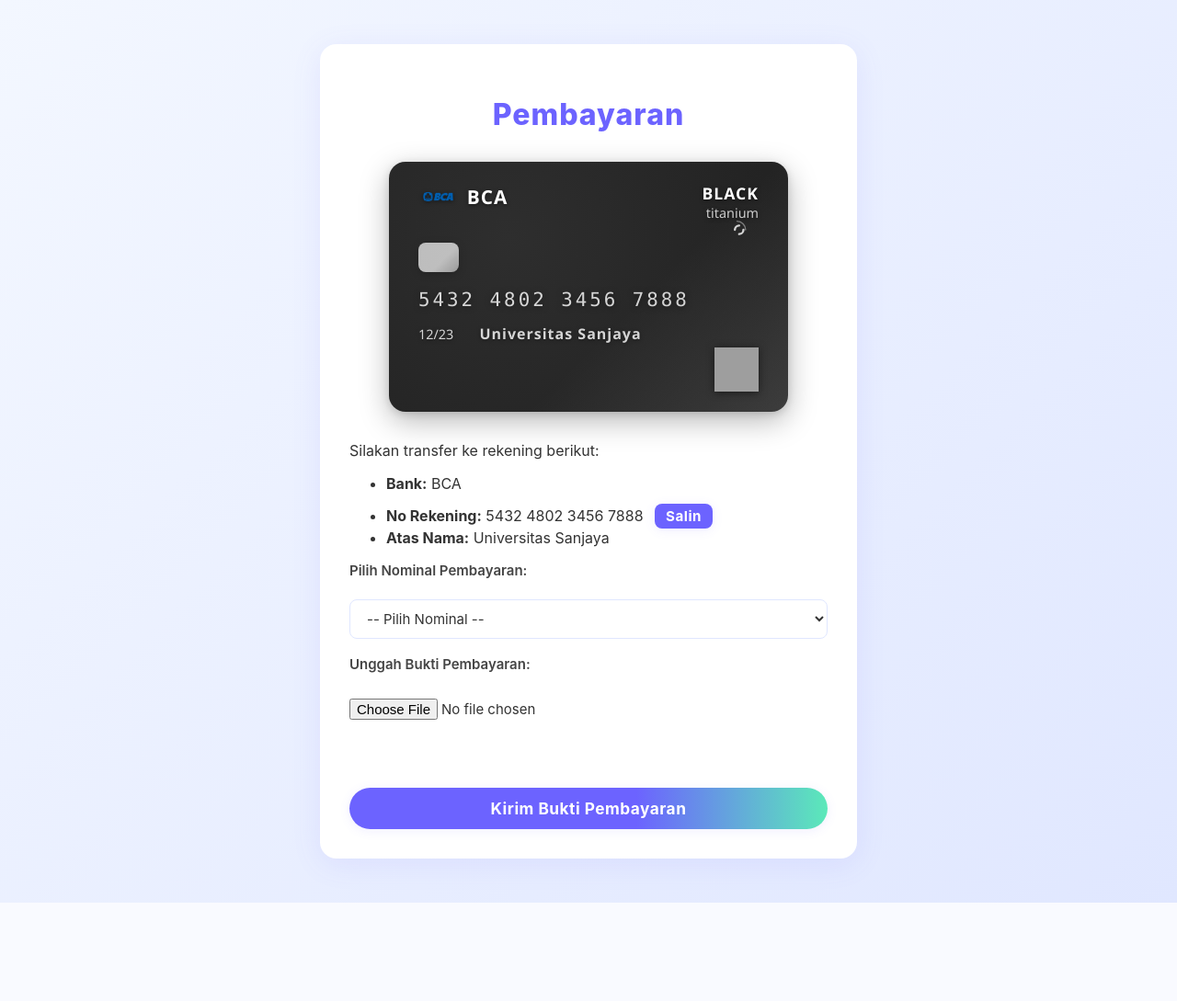
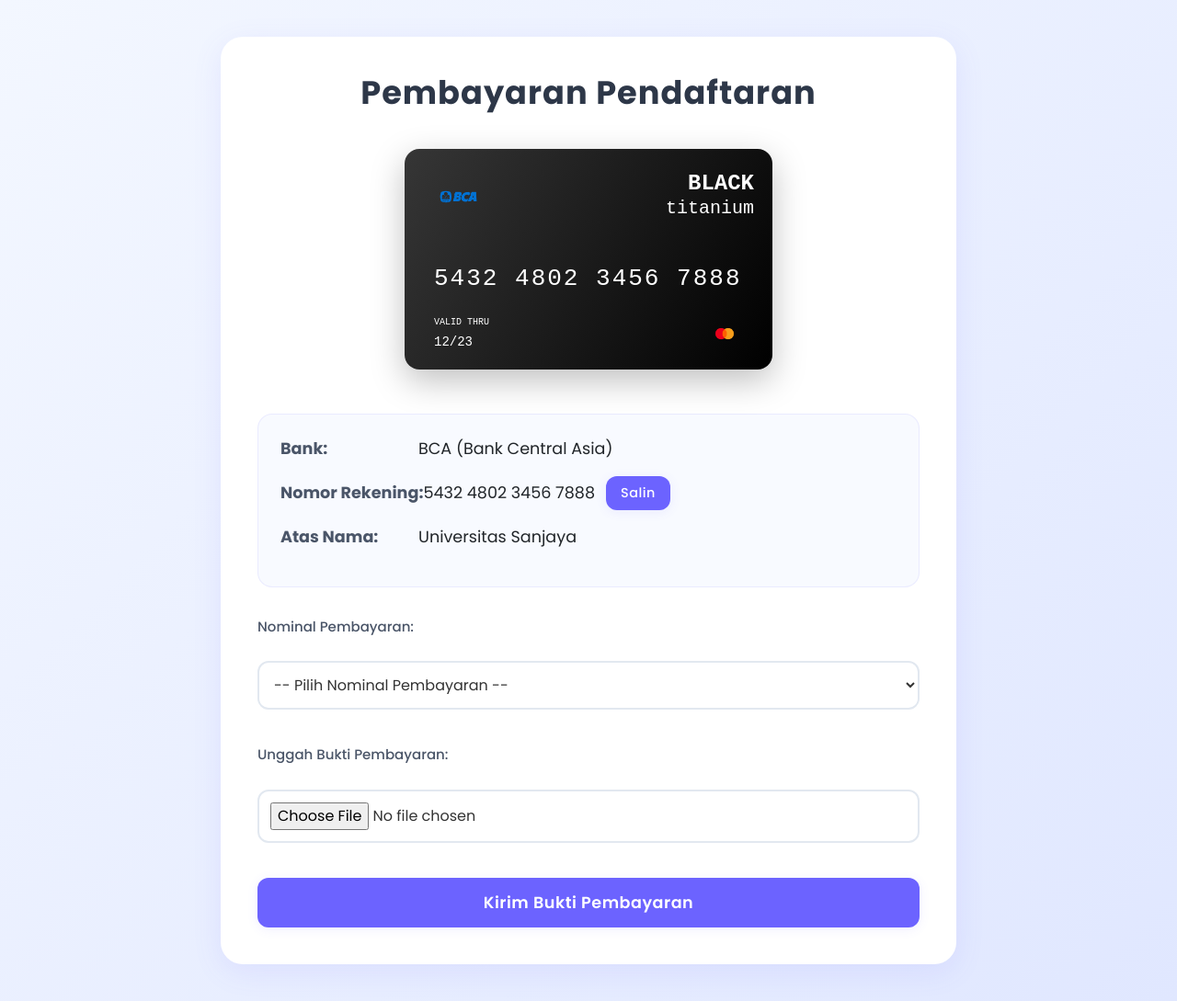
Before and after one commit to koalasaurus/ppdb-3, a Flask app: page /payment/4 in a window 1280 px wide. Shown: the whole page at 92% size. Before the commit the page ends 982 px from the top, so only its background shows below. Run offline with Flask 3, Linux system fonts and the light colour scheme; some libraries are stand-ins or nearby versions; grey boxes are pictures that could not be loaded.

Commit message:
Refactor code structure for improved readability and maintainability

```diff
--- a/templates/payment.html
+++ b/templates/payment.html
@@ -3,202 +3,300 @@
 <head>
     <title>Pembayaran</title>
     <link rel="stylesheet" type="text/css" href="{{ url_for('static', filename='css/form.css') }}">
+    <link href="https://cdn.jsdelivr.net/npm/bootstrap@5.3.0/dist/css/bootstrap.min.css" rel="stylesheet">
+    <link href="https://fonts.googleapis.com/css2?family=Poppins:wght@400;500;600;700&display=swap" rel="stylesheet">
     <style>
+        body {
+            font-family: 'Poppins', sans-serif;
+            background: linear-gradient(135deg, #f3f7ff 0%, #e0e7ff 100%);
+            min-height: 100vh;
+            padding: 40px 0;
+        }
+
+        .container {
+            max-width: 800px;
+            margin: 0 auto;
+            padding: 40px;
+            background: white;
+            border-radius: 24px;
+            box-shadow: 0 8px 32px rgba(108, 99, 255, 0.1);
+        }
+
+        h1 {
+            color: #2d3748;
+            font-weight: 700;
+            text-align: center;
+            margin-bottom: 40px;
+            font-size: 2.2rem;
+        }
+
         .bca-card {
-            width: 370px;
-            height: 220px;
-            border-radius: 18px;
-            background: linear-gradient(135deg, #232323 60%, #444 100%);
-            box-shadow: 0 10px 32px 0 rgba(0,0,0,0.28), 0 2px 8px 0 #00000022;
+            width: 400px;
+            height: 240px;
+            border-radius: 16px;
+            background: linear-gradient(120deg, #363636 0%, #000000 100%);
+            box-shadow: 0 12px 36px rgba(0, 0, 0, 0.25);
             color: #fff;
-            padding: 28px 32px 24px 32px;
-            margin: 0 auto 32px auto;
+            padding: 32px;
+            margin: 0 auto 48px auto;
             position: relative;
             overflow: hidden;
-            font-family: 'Segoe UI', Arial, sans-serif;
-            z-index: 1;
-            transition: box-shadow 0.3s;
+            font-family: 'Courier New', monospace;
+            display: flex;
+            flex-direction: column;
+            justify-content: space-between;
         }
-        .bca-card:hover {
-            box-shadow: 0 18px 48px 0 rgba(0,0,0,0.38), 0 4px 16px 0 #00000033;
+
+        .card-header {
+            display: flex;
+            justify-content: space-between;
+            align-items: center;
+            margin-bottom: 20px;
         }
-        .bca-card-bg {
+
+        .bank-name {
+            display: none; /* Hide bank name text since it's in the logo */
+        }
+
+        .card-header img {
+            height: 40px; /* Larger BCA logo */
+            filter: brightness(1.2);
+        }
+
+        .card-chip {
+            width: 45px;
+            height: 35px;
+            background: linear-gradient(135deg, #C0C0C0 0%, #A0A0A0 100%);
+            border-radius: 6px;
+            margin-bottom: 30px;
+            position: relative;
+            overflow: hidden;
+        }
+
+        .card-number {
+            font-size: 26px;
+            letter-spacing: 2px;
+            color: #fff;
+            margin-bottom: 20px;
+        }
+
+        .card-footer {
+            display: flex;
+            justify-content: space-between;
+            align-items: flex-end;
+        }
+
+        .valid-thru {
+            font-size: 14px;
+            color: #fff;
+            display: flex;
+            flex-direction: column;
+        }
+
+        .valid-thru::before {
+            content: "VALID THRU";
+            font-size: 10px;
+            margin-bottom: 4px;
+        }
+
+        .black-label {
             position: absolute;
-            left: 0; top: 0; width: 100%; height: 100%;
-            background: radial-gradient(circle at 30% 30%, #555 0%, #232323 80%);
-            opacity: 0.22;
-            z-index: 0;
-            pointer-events: none;
+            top: 20px;
+            right: 20px;
+            font-size: 24px;
+            font-weight: bold;
+            color: #fff;
         }
-        .bca-card .bca-logo {
+
+        .titanium-label {
             position: absolute;
-            top: 22px;
-            left: 32px;
+            top: 50px;
+            right: 20px;
+            font-size: 20px;
+            color: #fff;
+            text-transform: lowercase;
+        }
+
+        .payment-details {
+            background: #f8faff;
+            border-radius: 16px;
+            padding: 24px;
+            margin: 32px 0;
+            border: 1px solid rgba(108, 99, 255, 0.1);
+        }
+
+        .payment-details ul {
+            list-style: none;
+            padding: 0;
+            margin: 0;
+        }
+
+        .payment-details li {
             display: flex;
             align-items: center;
-            z-index: 2;
+            margin-bottom: 16px;
+            font-size: 1.1rem;
         }
-        .bca-card .bca-logo img {
-            height: 32px;
-            margin-right: 10px;
-            filter: drop-shadow(0 1px 2px #0008);
+
+        .payment-details li strong {
+            min-width: 150px;
+            color: #4a5568;
         }
-        .bca-card .bca-logo span {
-            font-size: 1.3rem;
-            font-weight: bold;
-            letter-spacing: 1px;
-            text-shadow: 0 1px 4px #0008;
-        }
-        .bca-card .chip {
-            width: 44px;
-            height: 32px;
-            background: linear-gradient(135deg, #e0e0e0 60%, #b0b0b0 100%);
-            border-radius: 8px;
-            margin-top: 60px;
-            margin-bottom: 12px;
-            box-shadow: 0 2px 8px #0004;
-            z-index: 2;
-        }
-        .bca-card .card-type {
-            position: absolute;
-            top: 22px;
-            right: 32px;
-            text-align: right;
-            z-index: 2;
-        }
-        .bca-card .card-type .type {
-            font-size: 1.1rem;
-            font-weight: bold;
-            letter-spacing: 1px;
-            text-shadow: 0 1px 4px #0008;
-        }
-        .bca-card .card-type .titanium {
-            font-size: 0.9rem;
-            color: #ccc;
-            text-shadow: 0 1px 4px #0008;
-        }
-        .bca-card .contactless {
-            position: absolute;
-            top: 60px;
-            right: 38px;
-            font-size: 1.6rem;
-            color: #fff;
-            opacity: 0.8;
-            z-index: 2;
-        }
-        .bca-card .card-number {
-            letter-spacing: 3px;
-            font-size: 1.3rem;
-            margin: 18px 0 12px 0;
-            font-family: 'OCR A Std', 'Consolas', monospace;
-            text-shadow: 0 1px 6px #000a;
-            z-index: 2;
-        }
-        .bca-card .card-valid {
-            font-size: 0.9rem;
-            margin-top: 4px;
-            display: inline-block;
-            margin-right: 24px;
-            text-shadow: 0 1px 4px #0008;
-            z-index: 2;
-        }
-        .bca-card .card-name {
-            font-size: 1rem;
-            letter-spacing: 1px;
-            margin-top: 12px;
-            font-weight: bold;
-            text-shadow: 0 1px 4px #0008;
-            z-index: 2;
-        }
-        .bca-card .mastercard {
-            position: absolute;
-            bottom: 22px;
-            right: 32px;
-            width: 48px;
-            height: 48px;
-            z-index: 2;
-            filter: drop-shadow(0 1px 4px #0008);
-        }
+
         .copy-btn {
             background: #6c63ff;
             color: #fff;
             border: none;
-            border-radius: 8px;
-            padding: 4px 12px;
-            margin-left: 8px;
-            font-size: 0.95rem;
+            border-radius: 12px;
+            padding: 8px 16px;
+            margin-left: 12px;
+            font-size: 0.9rem;
+            font-weight: 500;
             cursor: pointer;
-            transition: background 0.2s;
+            transition: all 0.3s ease;
         }
+
         .copy-btn:hover {
             background: #5be9b9;
-            color: #222;
+            transform: translateY(-2px);
+        }
+
+        select, input[type="number"], input[type="file"] {
+            width: 100%;
+            padding: 12px;
+            border: 2px solid #e2e8f0;
+            border-radius: 12px;
+            margin-bottom: 20px;
+            font-size: 1rem;
+            transition: all 0.3s ease;
+        }
+
+        select:focus, input:focus {
+            outline: none;
+            border-color: #6c63ff;
+            box-shadow: 0 0 0 3px rgba(108, 99, 255, 0.1);
+        }
+
+        label {
+            display: block;
+            margin-bottom: 8px;
+            font-weight: 500;
+            color: #4a5568;
+        }
+
+        button[type="submit"] {
+            background: #6c63ff;
+            color: #fff;
+            border: none;
+            border-radius: 12px;
+            padding: 14px 28px;
+            font-size: 1.1rem;
+            font-weight: 600;
+            width: 100%;
+            cursor: pointer;
+            transition: all 0.3s ease;
+        }
+
+        button[type="submit"]:hover {
+            background: #5b52ff;
+            transform: translateY(-2px);
+            box-shadow: 0 8px 24px rgba(108, 99, 255, 0.2);
+        }
+
+        .success-message {
+            display: none;
+            background: #c6f6d5;
+            color: #276749;
+            padding: 16px;
+            border-radius: 12px;
+            margin-top: 16px;
+            text-align: center;
+            font-weight: 500;
         }
     </style>
 </head>
 <body>
     <div class="container">
-        <h1>Pembayaran</h1>
+        <h1>Pembayaran Pendaftaran</h1>
 
-        <!-- Card Bank BCA Mirip Gambar Asli -->
         <div class="bca-card">
-            <div class="bca-card-bg"></div>
-            <div class="bca-logo">
+            <div class="black-label">BLACK</div>
+            <div class="titanium-label">titanium</div>
+
+            <div class="card-header">
                 <img src="{{ url_for('static', filename='img/Logo-Bank-BCA-1.png') }}" alt="BCA">
-                <span>BCA</span>
             </div>
-            <div class="card-type">
-                <div class="type">BLACK</div>
-                <div class="titanium">titanium</div>
+
+            <div class="card-chip"></div>
+
+            <div class="card-number">
+                <span class="number-group">5432</span>
+                <span class="number-group">4802</span>
+                <span class="number-group">3456</span>
+                <span class="number-group">7888</span>
             </div>
-            <div class="chip"></div>
-            <div class="contactless">
-                <svg width="28" height="28" viewBox="0 0 24 24" fill="none">
-                    <path d="M7 12C7 9.79086 8.79086 8 11 8" stroke="#fff" stroke-width="2" stroke-linecap="round"/>
-                    <path d="M11 16C13.2091 16 15 14.2091 15 12" stroke="#fff" stroke-width="2" stroke-linecap="round"/>
-                    <path d="M17 12C17 7.58172 13.4183 4 9 4" stroke="#fff" stroke-width="1.2" stroke-linecap="round" opacity="0.5"/>
-                </svg>
+
+            <div class="card-footer">
+                <div class="valid-thru">12/23</div>
+                <div class="card-logos">
+                    <img src="{{ url_for('static', filename='img/mastercard.png') }}" alt="Mastercard" height="40">
+                </div>
             </div>
-            <div class="card-number" id="rekeningNumber">5432 4802 3456 7888</div>
-            <div>
-                <span class="card-valid">12/23</span>
-                <span class="card-name">Universitas Sanjaya</span>
-            </div>
-            <img class="mastercard" src="https://upload.wikimedia.org/wikipedia/commons/0/04/Mastercard-logo.png" alt="Mastercard">
         </div>
 
-        <p>Silakan transfer ke rekening berikut:</p>
-        <ul>
-            <li><strong>Bank:</strong> BCA</li>
-            <li>
-                <strong>No Rekening:</strong>
-                <span id="rekeningText">5432 4802 3456 7888</span>
-                <button class="copy-btn" onclick="copyRekening()">Salin</button>
-            </li>
-            <li><strong>Atas Nama:</strong> Universitas Sanjaya</li>
-        </ul>
+        <div class="payment-details">
+            <ul>
+                <li>
+                    <strong>Bank:</strong>
+                    <span>BCA (Bank Central Asia)</span>
+                </li>
+                <li>
+                    <strong>Nomor Rekening:</strong>
+                    <span id="rekeningText">5432 4802 3456 7888</span>
+                    <button class="copy-btn" onclick="copyRekening()">
+                        <i class="fas fa-copy"></i> Salin
+                    </button>
+                </li>
+                <li>
+                    <strong>Atas Nama:</strong>
+                    <span>Universitas Sanjaya</span>
+                </li>
+            </ul>
+        </div>
+
         <form method="POST" enctype="multipart/form-data">
-            <label for="nominal">Pilih Nominal Pembayaran:</label>
+            <label for="nominal">Nominal Pembayaran:</label>
             <select id="nominal" name="nominal" required>
-                <option value="">-- Pilih Nominal --</option>
+                <option value="">-- Pilih Nominal Pembayaran --</option>
                 <option value="100000">Rp 100.000</option>
                 <option value="150000">Rp 150.000</option>
                 <option value="200000">Rp 200.000</option>
                 <option value="250000">Rp 250.000</option>
                 <option value="custom">Nominal Lainnya</option>
             </select>
-            <input type="number" id="custom_nominal" name="custom_nominal" placeholder="Masukkan nominal lain" style="display:none; margin-top:10px;" min="1">
+
+            <div id="custom_nominal_container" style="display:none;">
+                <label for="custom_nominal">Masukkan Nominal:</label>
+                <input type="number" id="custom_nominal" name="custom_nominal" placeholder="Contoh: 175000" min="1">
+            </div>
 
             <label for="payment_proof">Unggah Bukti Pembayaran:</label>
-            <input type="file" id="payment_proof" name="payment_proof" accept="image/*" required><br>
+            <input type="file" id="payment_proof" name="payment_proof" accept="image/*" required>
+
             <button type="submit">Kirim Bukti Pembayaran</button>
         </form>
+
+        <div class="success-message" id="successMessage">
+            Bukti pembayaran berhasil dikirim!
+        </div>
     </div>
+
+    <script src="https://kit.fontawesome.com/your-font-awesome-kit.js"></script>
     <script>
         // Tampilkan input nominal custom jika dipilih
         document.addEventListener('DOMContentLoaded', function() {
             document.getElementById('nominal').addEventListener('change', function() {
-                var custom = document.getElementById('custom_nominal');
+                var custom = document.getElementById('custom_nominal_container');
                 if(this.value === 'custom') {
                     custom.style.display = 'block';
                     custom.required = true;
```
Also changed, not shown: static/img/mastercard.png (added).
